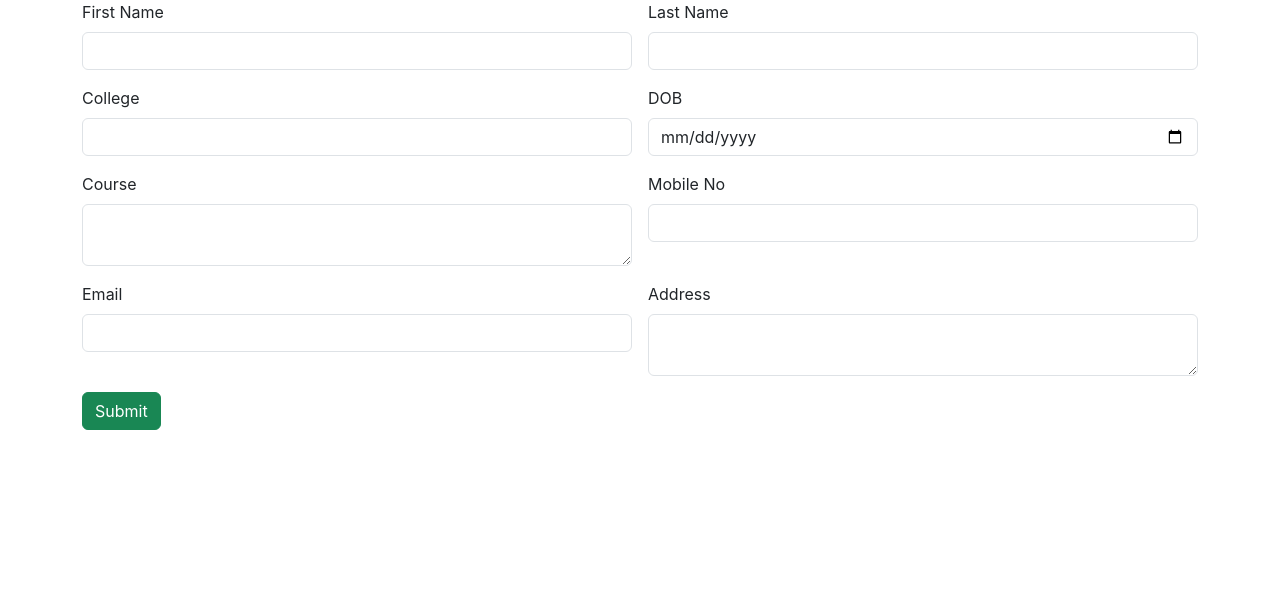
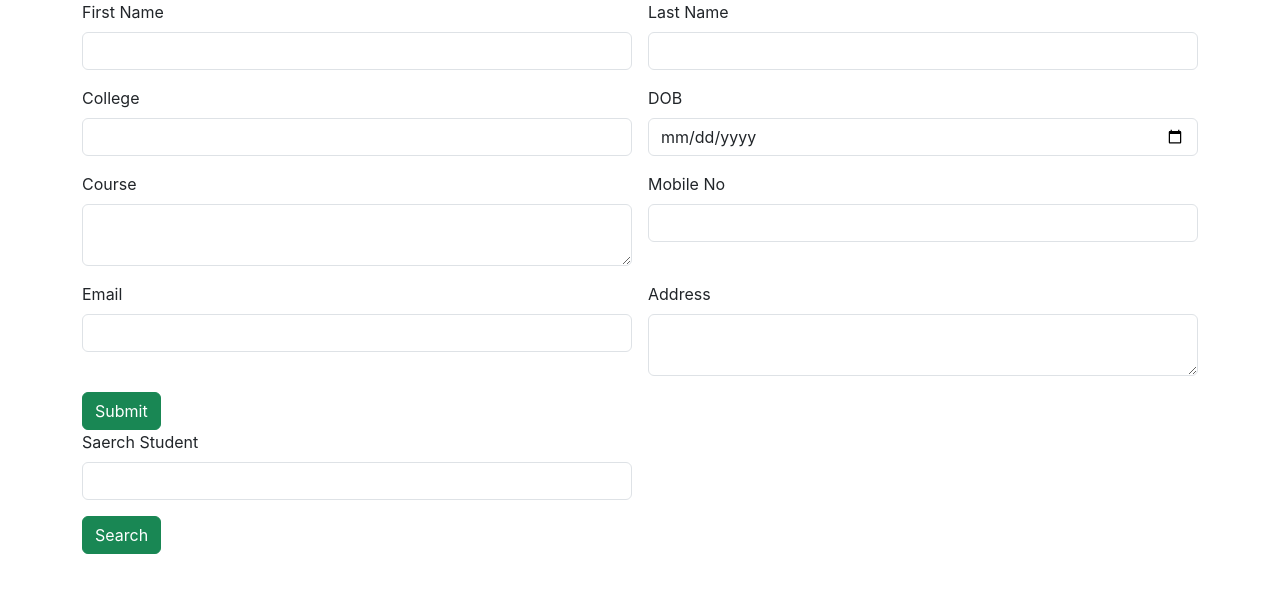
Before and after one commit to AbhishikthWilson/Fisat-Student-App-React, a React (Create React App) app: page / in a window 1280 px wide. Shown: the top 592 px of the page. Built offline with nearby package versions, Linux system fonts and the light colour scheme.

Commit message:
search complete

```diff
--- a/src/App.js
+++ b/src/App.js
@@ -1,12 +1,14 @@
 import logo from './logo.svg';
 import './App.css';
 import AddStudent from './components/AddStudent';
+import SearchStudent from './components/SearchStudent';
 
 function App() {
   return (
     <div >
 
     <AddStudent/>
+    <SearchStudent/>
 
     </div>
   );
--- /dev/null
+++ b/src/components/SearchStudent.jsx
@@ -0,0 +1,27 @@
+import React from 'react'
+
+const SearchStudent = () => {
+  return (
+    <div>
+
+        <div className="container">
+            <div className="row">
+                <div className="col col-12 col-sm-12 col-md-12 col-lg-12 col-xl-12 col-xxl-12">
+                    <div className="row g-3">
+                        <div className="col col-12 col-sm-6 col-md-6 col-lg-6 col-xl-6 col-xxl-6">
+                            <label htmlFor="" className="form-label">Saerch Student</label>
+                            <input type="text" className="form-control" />
+                        </div>
+                        <div className="col col-12 col-sm-12 col-md-12 col-lg-12 col-xl-12 col-xxl-12">
+                            <button className="btn btn-success">Search</button>
+                        </div>
+                    </div>
+                </div>
+            </div>
+        </div>
+
+    </div>
+  )
+}
+
+export default SearchStudent
```
